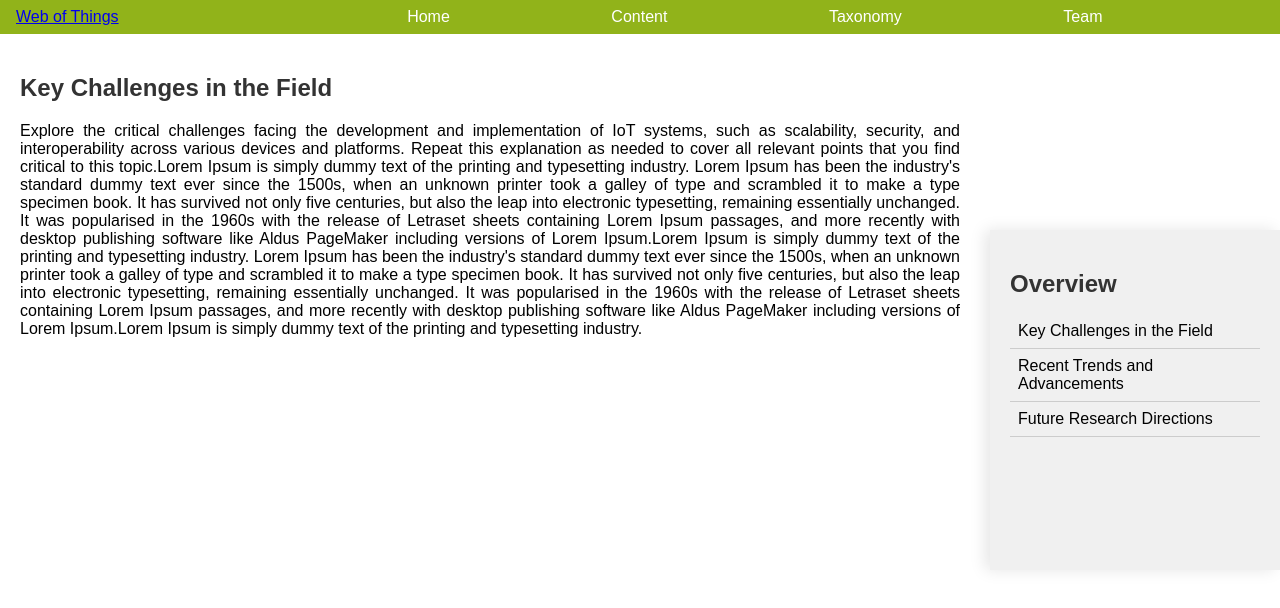
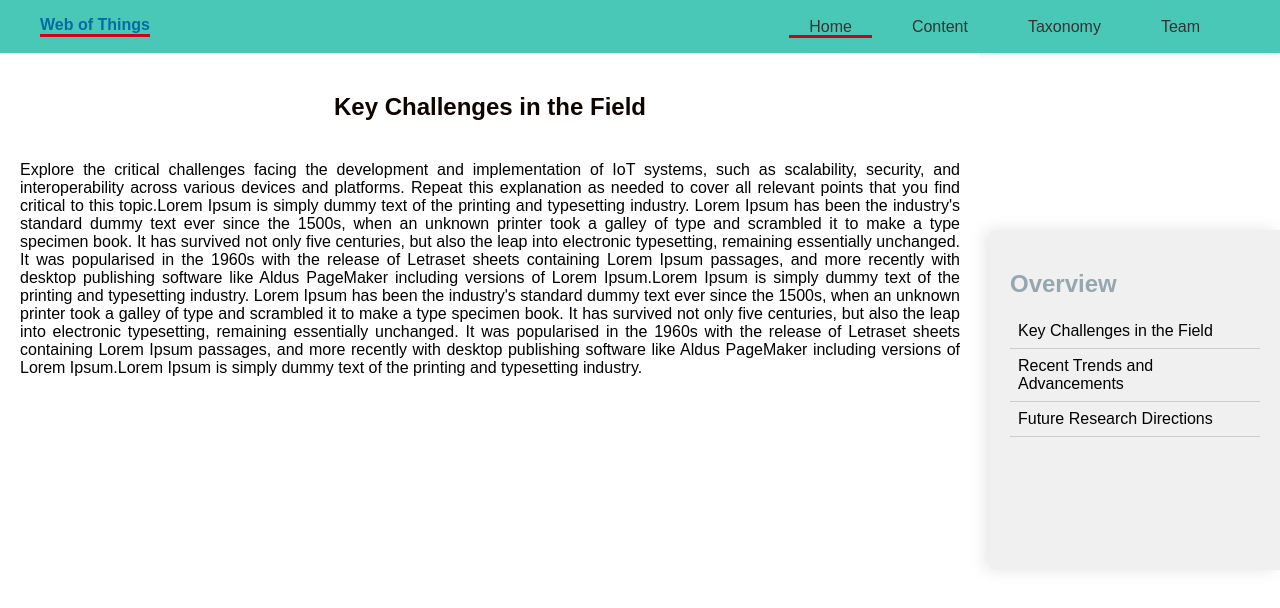
Before and after one commit to satyanagkumar/Group_01-WebTecnology_Project, a React (Create React App) app: page /#/ in a window 1280 px wide. Shown: the top 608 px of the page. Built offline with nearby package versions, Linux system fonts and the light colour scheme.

Commit message:
Changes added for styling

```diff
--- a/src/App.css
+++ b/src/App.css
@@ -29,39 +29,56 @@
 }
 
 
-/* navbar  */
+/* Navbar overall styling */
 .navbar {
   display: flex;
-  justify-content: space-between; /* Aligns the brand and the nav-items */
-  background-color: #91b31a; /* Example color */
-  padding: 0.5rem 1rem; /* Adds padding around the entire navbar */
+  justify-content: center;
+  background-color: #1fbba6ce; /* Retains the white background */
+  padding: 1rem 0; /* Increased vertical padding for a thicker navbar */
+  box-shadow: 0 2px 4px rgba(0,0,0,0.1); /* Subtle shadow for depth */
+}
+
+/* Centering content within the navbar */
+.nav-container {
+  width: 100%;
+  max-width: 1200px; /* Max width for the inner content */
+  display: flex;
+  justify-content: space-between;
+  align-items: center;
 }
 
 .navbar-brand {
-  margin-right: 1rem; /* Adds some margin to the right of the brand for spacing */
+  color: #046ca3; /* Bright red color similar to Mockplus logo */
+  text-decoration: none; /* Ensure no underline */
+  font-weight: bold; /* Bold font weight */
+
+
 }
 
 .navbar-nav {
   display: flex;
-  list-style: none; /* Removes list styling */
-  width: 80%; /* Takes full width to distribute the space */
-  justify-content: space-evenly; /* Distributes space evenly between nav items */
-  padding: 0; /* Removes padding */
-  margin: 0; /* Removes margin */
+  list-style: none;
+  margin: 0;
+  padding: 0;
 }
 
 .nav-link {
-  color: white; /* Sets the color of the links */
-  text-decoration: none; /* Removes underline from links */
+  color: #333; /* Dark gray for readability */
+  text-decoration: none;
+  padding: 0 20px; /* Increased padding for more spacing around links */
+  font-size: 1rem; /* Larger font size for nav items */
+  font-weight: 500; /* Slightly bold font weight */
 }
 
-.nav-link:hover {
-  text-decoration: underline; /* Adds underline on hover for better visibility */
+.nav-link:hover, .navbar-brand:hover {
+  opacity: 0.7; /* Opacity change on hover */
 }
-/* Hover effects for links */
-.nav-link:hover, .navbar-brand:hover {
-  opacity: 0.8;
+
+.active {
+  border-bottom: 3px solid #d0021b; /* Thicker red underline for active item */
 }
+
+
 
 .home {
   display: flex;
@@ -83,7 +100,7 @@
   box-shadow: -5px 0 15px rgba(0,0,0,0.1); /* Adds shadow for better separation from content */
 }
 .sidebar h2 {
-  color: #333; /* Dark grey color for sidebar heading */
+  color: rgba(51, 89, 108, 0.481); /* Dark grey color for sidebar heading */
   margin-bottom: 10px;
 }
 
@@ -98,8 +115,10 @@
   border-bottom: 1px solid #ccc;
 }
 .sidebar li:hover {
-  background-color: #e0e0e0;
+  background-color: #17badb;
+  border-radius: 10%;
 }
+
 
 .content {
   margin-right: 300px; /* Adjust this to ensure no overlap with the sidebar */
@@ -109,6 +128,14 @@
   text-justify: inter-word; /* Improves spacing between words for better justification */
   overflow: auto;
 }
+/* Styling for the content area */
+.content h2 {
+  color: #0e0501; /* Dark green color similar to what's shown in the image */
+  margin-bottom: 40px; /* Maintain space below the heading */
+  font-size: 24px; /* Ensures the font size is appropriately large */
+  text-align: center;
+}
+
 
 /*Content page*/
 
@@ -129,12 +156,13 @@ html, body {
 /* Sidebar styling */
 .sidebar2 {
   width: 250px;
-  background-color: #f4f4f4;
+  background-color: #96565618;
   padding: 20px;
   height: 100vh; /* full viewport height */
   overflow-y: auto; /* enable scrolling inside the sidebar if needed */
   position: sticky;
   top: 0; /* adjust this if you have a navbar, e.g., top: 60px; */
+  box-shadow: -5px 0 15px rgba(159, 63, 63, 0.1);
 }
 
 /* Content area styling */
@@ -153,13 +181,17 @@ html, body {
 .sidebar2 li {
   padding: 10px;
   margin-bottom: 10px;
-  background-color: #ddd;
+  background-color: #aee1e3;
   cursor: pointer;
+
+
 }
 
 .sidebar2 li:hover {
-  background-color: #ccc;
-}
+    background-color: #aedf71;
+    border-radius: 10%;
+  }
+
 
 h1, h2 {
   color: #333;
--- a/src/Containers/Navbar.js
+++ b/src/Containers/Navbar.js
@@ -4,6 +4,7 @@ import { NavLink } from 'react-router-dom';
 function Navbar() {
     return (
         <nav className="navbar">
+            <div className="nav-container">
                 <NavLink className="navbar-brand" to="/">Web of Things</NavLink>
                 <ul className="navbar-nav">
                     <li>
@@ -19,6 +20,7 @@ function Navbar() {
                         <NavLink className="nav-link" to="/Team" activeClassName="active">Team</NavLink>
                     </li>
                 </ul>
+            </div>
         </nav>
     );
 }
```
Lines whose indentation alone changed are shown as unchanged.
